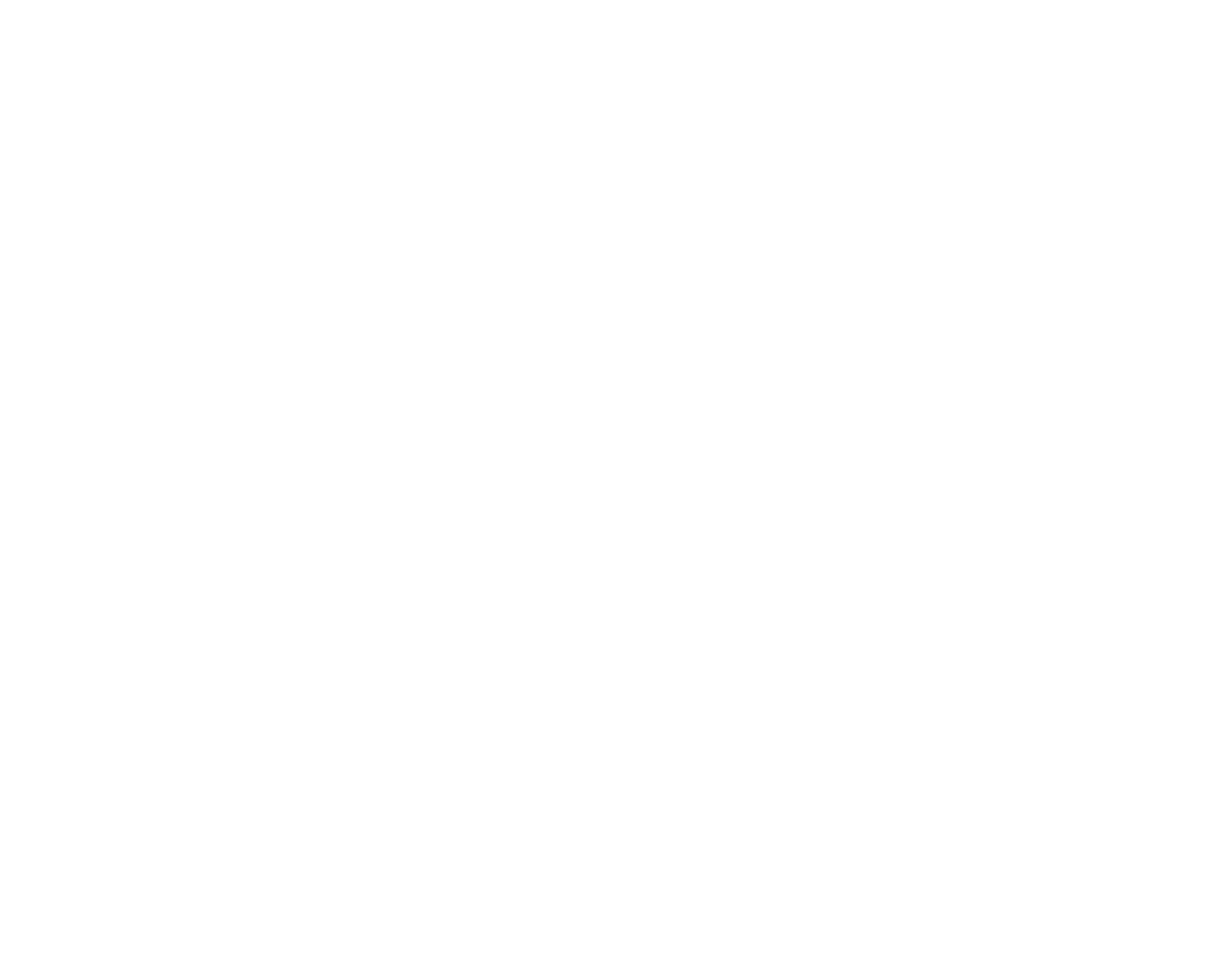
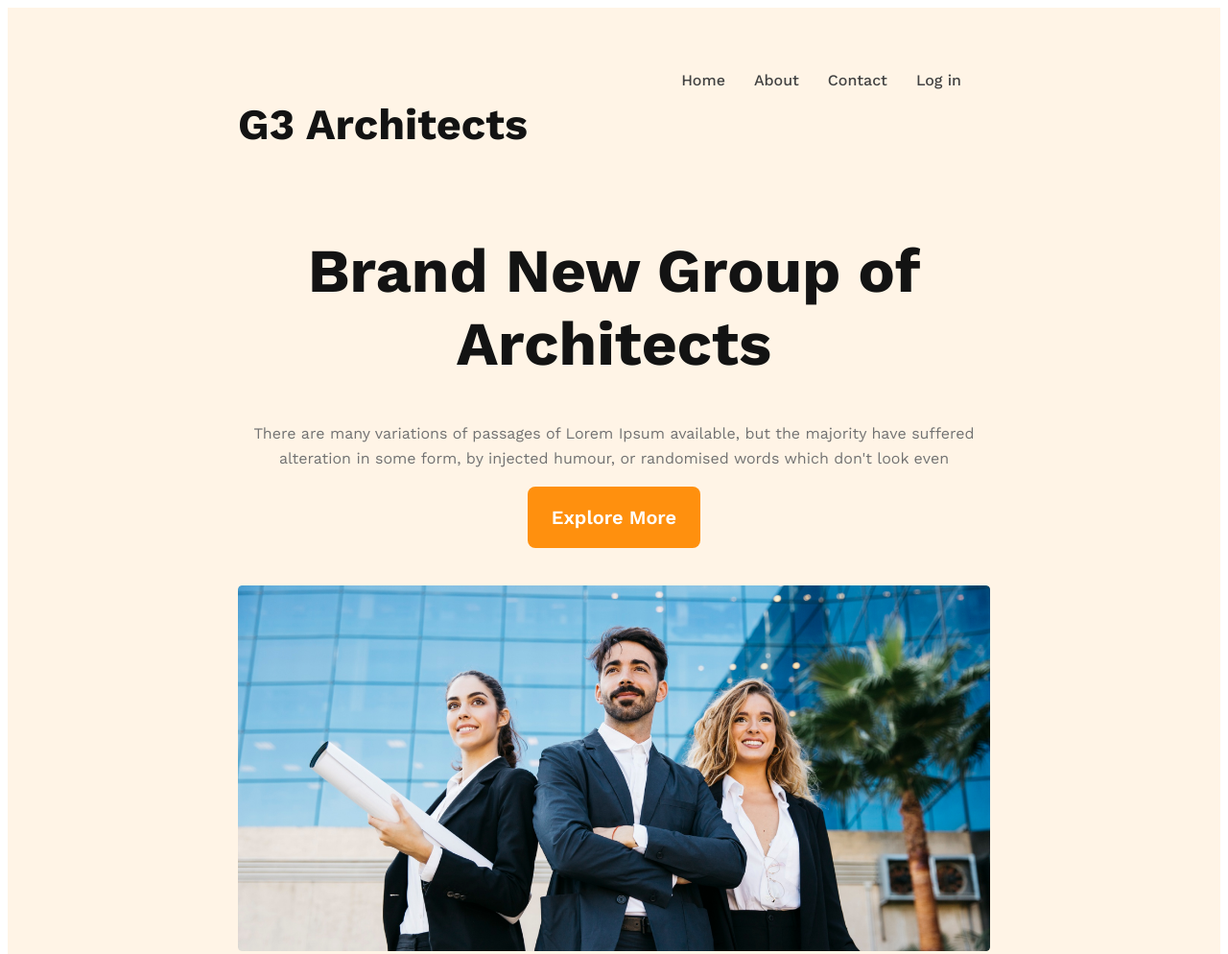
Before and after one commit to shafi1424/g3-architechts-websites, a plain HTML site: page index.html in a window 1280 px wide. Shown: the top 994 px of the page at 96% size. Before the commit the page ends 800 px from the top, so only its background shows below. Drawn offline with nearby package versions, Linux system fonts and the light colour scheme.

Commit message:
add pic nav header

```diff
--- a/index.html
+++ b/index.html
@@ -7,6 +7,35 @@
     <link rel="stylesheet" href="styles/archi.css">
 </head>
 <body>
+    <header>
+        <nav>
+            <h3 class="nav-title">G3 Architects</h3>
+            <ul>
+                <li><a href="">Home</a></li>
+                <li><a href="">About</a></li>
+                <li><a href="">Contact</a></li>
+                <li><a href="">Log in</a></li>
+            </ul>
+        </nav>
+        <div class="banner">
+           <div class="banner-content"> <h1 class="banner-title">Brand New
+            Group of Architects
+            </h1>
+          <p class="banner-description">There are many variations of passages of Lorem Ipsum available, but the majority have suffered alteration in some form, by injected humour, or randomised words which don't look even</p>
+          <button class="btn-primary">Explore More</button></div>
+              <img src="images/banner.png" alt="">
+        </div>
 
+    </header>
+
+    <main>
+
+
+    </main>
+
+    <footer>
+
+
+    </footer>
 </body>
 </html>
--- a/styles/archi.css
+++ b/styles/archi.css
@@ -0,0 +1,88 @@
+@import url('https://fonts.googleapis.com/css2?family=Work+Sans:wght@400;500;600;700;800&display=swap');
+
+*{
+    font-family: 'Work Sans', sans-serif;
+}
+.btn-primary{
+    border-radius: 8px;
+background: #FF900E;
+padding: 20px 25px;
+color: #FFF;
+font-size: 20px;
+font-weight: 600;
+cursor: pointer;
+border: 0;
+
+}
+
+
+header{
+    background: rgba(255, 144, 14, 0.10);
+    padding: 50px 240px;
+
+}
+nav{
+    display: flex;
+    justify-content: space-between;
+}
+.nav-title
+{
+    color: var(--dark-01, #131313);
+    font-size: 45px;
+    font-weight: 700;
+}
+nav > ul{
+    display: flex;
+}
+nav li{
+    list-style: none;
+    margin-right: 30px;
+    font-weight: 500;
+    font-size: 1rem;
+}
+nav li a{
+    text-decoration: none;
+    color:  #424242;
+}
+
+.banner-content{
+    max-width: 800px;
+    text-align: center;
+    margin: 0 auto;
+}
+.banner-title{
+    color: var(--dark-01, #131313);
+font-size: 64px;
+font-weight: 700;
+}
+.banner-description{
+    color: var(--dark-03, #727272);
+font-size: 16px;
+font-weight: 400;
+line-height: 26px;
+}
+.banner img{
+    width: 100%;
+    margin-top: 5%;
+}
+
+/* Media responsive element  */
+@media screen and (max-width: 576px){
+    header,  .banner img{
+        padding: 20px;
+    }
+    nav{
+        flex-direction: column;
+    }
+}
+
+/* responsive for medium device tablet */
+@media screen and (max-width:576px) and (max-width: 960px)
+{
+    header,  .banner img{
+        padding: 50px;
+    }
+    nav{
+        flex-direction: column;
+    }
+}
```
